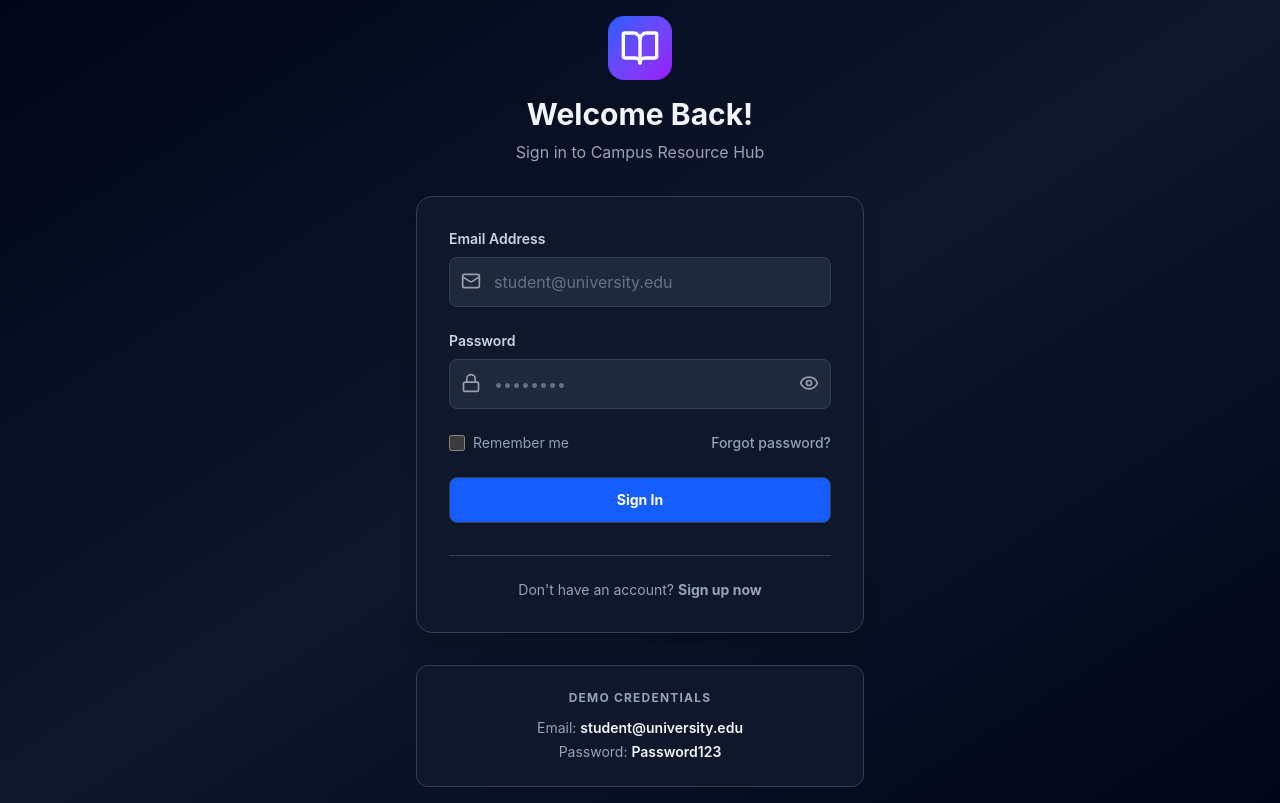
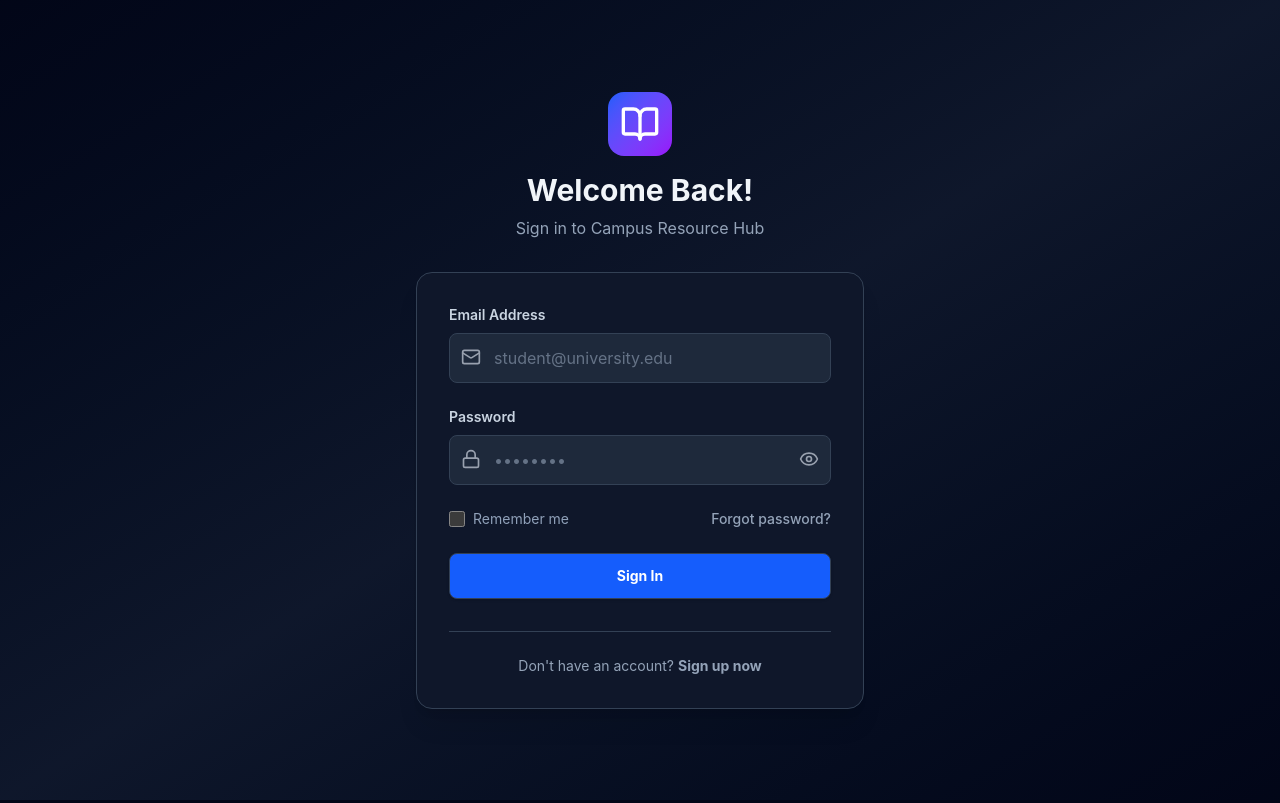
Before and after one commit to KaziAkibRayhan/campus-resource-hub-frontend, a React (Vite) app: page /login in a window 1280 px wide. Built offline with nearby package versions, Linux system fonts and the light colour scheme; no server answers.

Commit message:
feat: demo auth remove frontend

```diff
--- a/src/pages/auth/Login.jsx
+++ b/src/pages/auth/Login.jsx
@@ -180,16 +180,7 @@ const Login = () => {
           </div>
         </div>
 
-        {/* Demo Credentials */}
-        <div className="mt-8 bg-gray-50 dark:bg-slate-900/50 rounded-xl p-6 border border-gray-100 dark:border-slate-800 text-center">
-          <p className="text-xs font-bold text-slate-500 uppercase tracking-widest mb-3">
-            Demo Credentials
-          </p>
-          <div className="space-y-1 text-sm text-slate-600 dark:text-slate-400">
-            <p>Email: <span className="font-semibold text-slate-800 dark:text-slate-200">student@university.edu</span></p>
-            <p>Password: <span className="font-semibold text-slate-800 dark:text-slate-200">Password123</span></p>
-          </div>
-        </div>
+
       </div>
     </div>
   );
```
Also changed, not shown: 1 other file (tests, documents, lock files or other folders).
